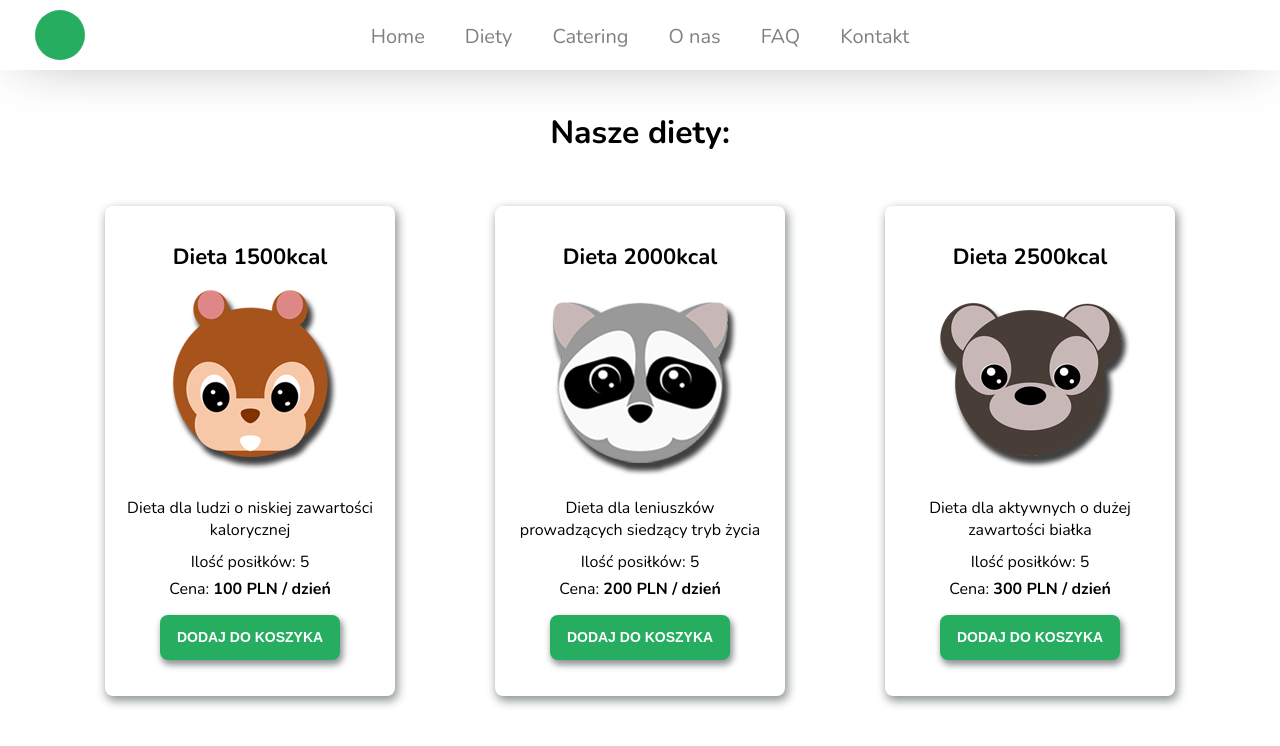
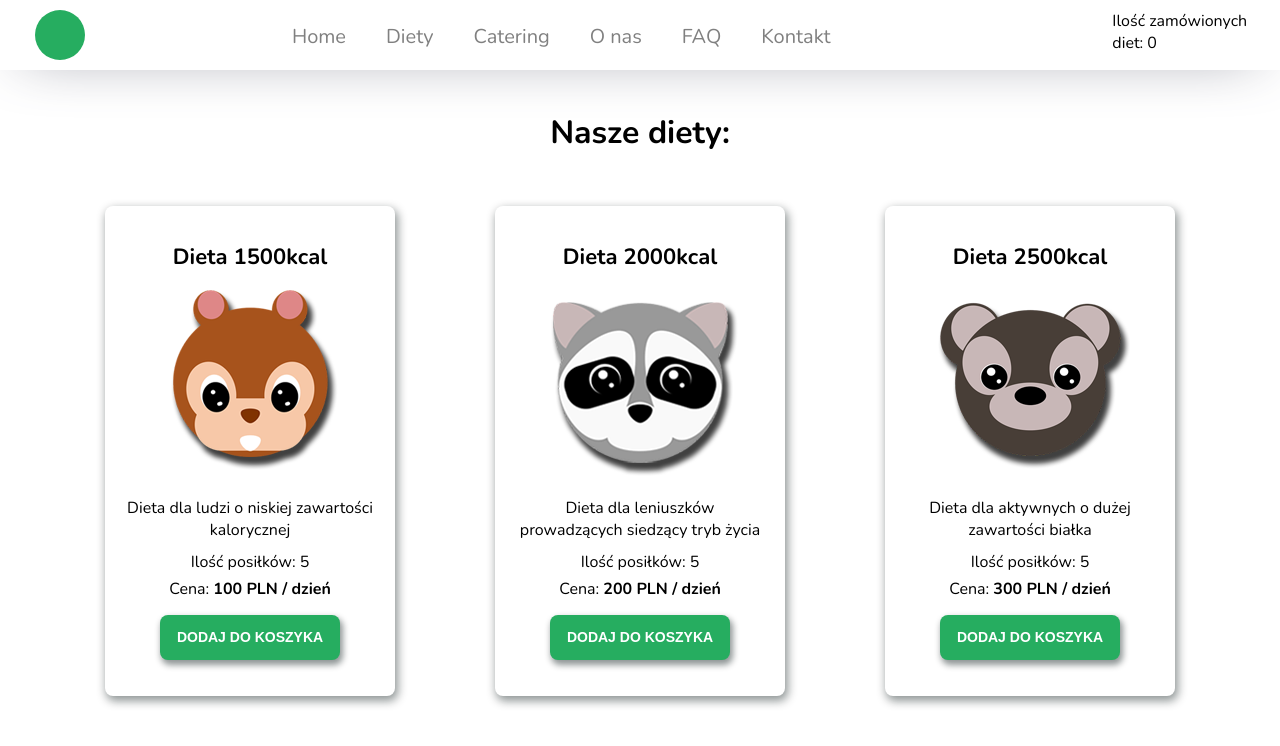
Before and after one commit to lobarzanek/vue-catering-web, a Vue app: page /diet in a window 1280 px wide. Shown: the top 746 px of the page. Built offline with nearby package versions, Linux system fonts and the light colour scheme.

Commit message:
Add shopcard to navbar
Add counting of bought diets
Change hover in navbar
Import and export constructor

Co-Authored-By: Łukasz <101877993+lobarzanek@users.noreply.github.com>

```diff
--- a/src/components/content/dietpage/DietCard.vue
+++ b/src/components/content/dietpage/DietCard.vue
@@ -1,5 +1,13 @@
 <script setup>
+
+import { useCounterStore } from "@/stores/counter";
+const addToCard = useCounterStore()
+
 defineProps({
+  id: {
+    type: Number,
+    default: () => "",
+  },
   title: {
     type: String,
     default: () => "",
@@ -43,7 +51,7 @@ defineProps({
     <div>
       Cena: <span class="price"> {{ price }} {{ currency }} / dzień </span>
     </div>
-    <button class="btn-add">Dodaj do koszyka</button>
+    <button @click="() => addToCard.increment(id)" class="btn-add">Dodaj do koszyka</button>
   </div>
 </template>
 
--- a/src/components/menu/Navbar.vue
+++ b/src/components/menu/Navbar.vue
@@ -1,5 +1,8 @@
 <script setup>
 import { RouterLink } from "vue-router";
+import { useCounterStore } from "@/stores/counter";
+
+const addToCard = useCounterStore()
 </script>
 <template>
   <header>
@@ -14,6 +17,7 @@ import { RouterLink } from "vue-router";
         <RouterLink to="/contact" class="nav-link">Kontakt</RouterLink>
       </nav>
     </div>
+    <div> Ilość zamówionych diet: {{addToCard.count}}</div>
   </header>
 </template>
 <style scoped lang="scss">
@@ -42,7 +46,7 @@ header {
 }
 
 .nav-link:hover {
-  background-color: rgb(0, 255, 42);
+  background-color: #26ad60;
   color: white;
   padding: 5px 10px;
   border-radius: 5px;
--- a/src/stores/counter.js
+++ b/src/stores/counter.js
@@ -1,11 +1,15 @@
 import { ref, computed } from 'vue'
 import { defineStore } from 'pinia'
 
+
 export const useCounterStore = defineStore('counter', () => {
   const count = ref(0)
+  const tab = ref([])
   const doubleCount = computed(() => count.value * 2)
-  function increment() {
-    count.value++
+  function increment(id) {
+    count.value++;
+    tab._rawValue.push(id)
+    console.log(tab._rawValue);
   }
 
   return { count, doubleCount, increment }
--- a/src/views/DietView.vue
+++ b/src/views/DietView.vue
@@ -43,6 +43,7 @@ data.value = [
     <div class="dietCards">
       <DietCard
         v-for="(item, index) in data"
+        :id="item.id"
         :title="item.title"
         :description="item.description"
         :meals-count="item.mealsCount"
```
